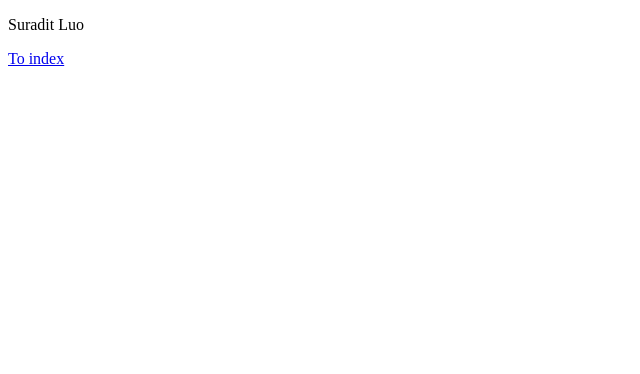
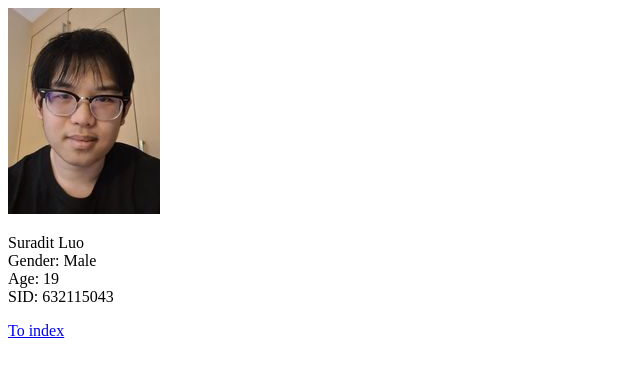
Before and after one commit to 632115043-SuraditLuo/SE234-LAB03.1, a plain HTML site: page profile.html in a window 1280 px wide. Shown: the whole page, without its empty margins (0-640 px from the left). Drawn offline with Linux system fonts and the light colour scheme.

Commit message:
setup my profile

```diff
--- a/profile.html
+++ b/profile.html
@@ -7,7 +7,11 @@
     <title>Profile</title>
 </head>
 <body>
-    <p>Suradit Luo</p>
+    <img src="mypfp.jpg">
+    <p>Suradit Luo<br>
+        Gender: Male<br>
+        Age: 19<br>
+        SID: 632115043</p>
     <a href="index.html">To index</a>
 </body>
 </html>
```
Also changed, not shown: index.html (+12 -0 lines), mypfp.jpg (added).
